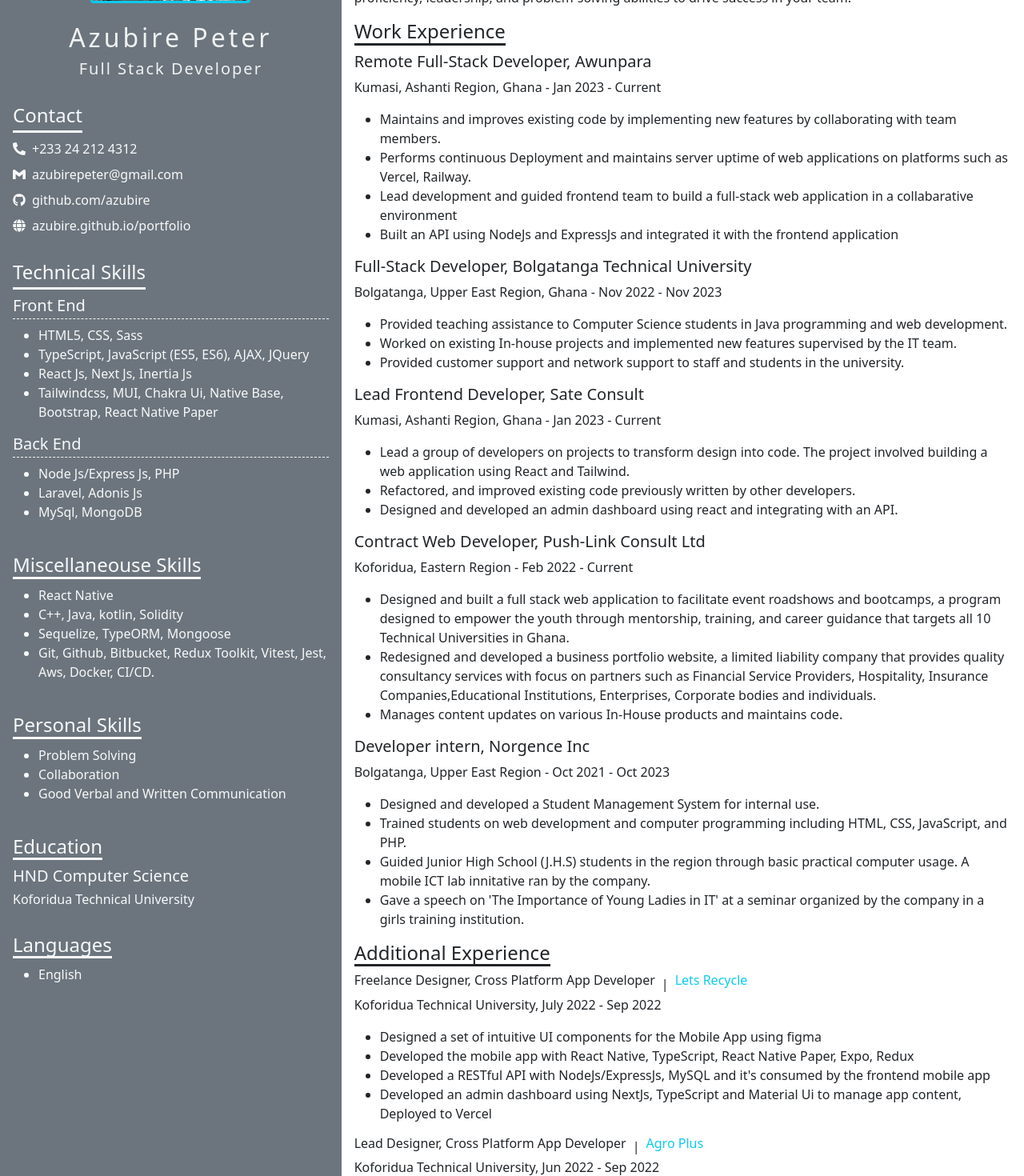
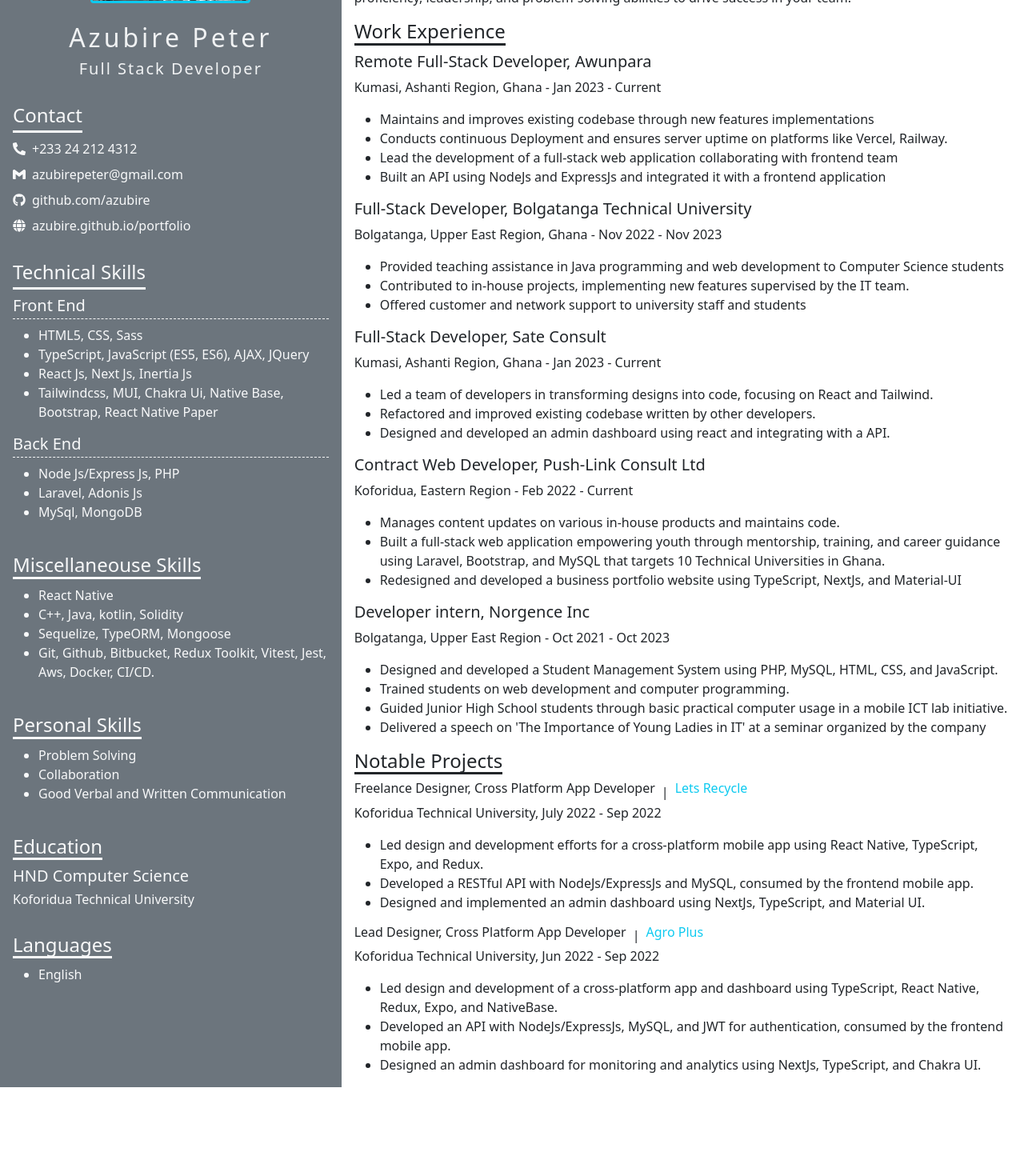
Before and after one commit to Azubire/azubire.github.io, a React (Create React App) app: page /cv in a window 1280 px wide. Shown: the part 220-1690 px from the top of the page at 80% size. After the commit the page ends 1579 px from the top, so only its background shows below. Built offline with nearby package versions, Linux system fonts and the light colour scheme.

Commit message:
feat: update cv content

```diff
--- a/src/pages/About.js
+++ b/src/pages/About.js
@@ -95,7 +95,7 @@ const About = () => {
           </a>
           <a
             className="mx-3"
-            href="https://www.linkedin.com/in/peter-azubire-1a3b1b229"
+            href="https://www.linkedin.com/in/peter-azubire"
             rel="noreferrer"
             target="_blank"
           >
--- a/src/pages/Cv.jsx
+++ b/src/pages/Cv.jsx
@@ -10,19 +10,19 @@ const workExperience = [
     subtitle: "Kumasi, Ashanti Region, Ghana - Jan 2023 - Current",
     duties: [
       {
-        task: "Maintains and improves existing code by implementing new features by collaborating with team members.",
+        task: "Maintains and improves existing codebase through new features implementations",
         stack: "",
       },
       {
-        task: "Performs continuous Deployment and maintains server uptime of web applications on platforms such as Vercel, Railway.",
+        task: "Conducts continuous Deployment and ensures server uptime on platforms like Vercel, Railway.",
         stack: "",
       },
       {
-        task: "Lead development and guided frontend team to build a full-stack web application in a collabarative environment",
-        stack: "TypeScript, NodeJs, React, Github",
+        task: "Lead the development of a full-stack web application collaborating with frontend team",
+        stack: "React, Github",
       },
       {
-        task: "Built an API using NodeJs and ExpressJs and integrated it with the frontend application",
+        task: "Built an API using NodeJs and ExpressJs and integrated it with a frontend application",
         stack: "TypeScript, NodeJs, ExpressJs, MongoDB, Github, React",
       },
     ],
@@ -33,33 +33,33 @@ const workExperience = [
     subtitle: "Bolgatanga, Upper East Region, Ghana - Nov 2022 - Nov 2023",
     duties: [
       {
-        task: "Provided teaching assistance to Computer Science students in Java programming and web development.",
+        task: "Provided teaching assistance in Java programming and web development to Computer Science students",
         stack: "Java, HTML, CSS, JavaScript",
       },
       {
-        task: "Worked on existing In-house projects and implemented new features supervised by the IT team.",
-        stack: "React, Firebase, Bitbucket, Laravel",
+        task: "Contributed to in-house projects, implementing new features supervised by the IT team.",
+        stack: "",
       },
       {
-        task: "Provided customer support and network support to staff and students in the university.",
+        task: "Offered customer and network support to university staff and students",
         stack: "",
       },
     ],
   },
   {
-    title: "Lead Frontend Developer, Sate Consult",
+    title: "Full-Stack Developer, Sate Consult",
     subtitle: "Kumasi, Ashanti Region, Ghana - Jan 2023 - Current",
     duties: [
       {
-        task: "Lead a group of developers on projects to transform design into code. The project involved building a web application using React and Tailwind.",
+        task: "Led a team of developers in transforming designs into code, focusing on React and Tailwind.",
         stack: "React, Tailwind, Bitbucket",
       },
       {
-        task: "Refactored, and improved existing code previously written by other developers.",
+        task: "Refactored and improved existing codebase written by other developers.",
         stack: "React, Firebase, Bitbucket, Laravel",
       },
       {
-        task: "Designed and developed an admin dashboard using react and integrating with an API.",
+        task: "Designed and developed an admin dashboard using react and integrating with a API.",
         stack: "TypeScript, React, Firebase, NextJs, Laravel",
       },
     ],
@@ -69,16 +69,16 @@ const workExperience = [
     subtitle: "Koforidua, Eastern Region - Feb 2022 - Current",
     duties: [
       {
-        task: "Designed and built a full stack web application to facilitate event roadshows and bootcamps, a program designed to empower the youth through mentorship, training, and career guidance that targets all 10 Technical Universities in Ghana.",
+        task: "Manages content updates on various in-house products and maintains code.",
+        stack: "",
+      },
+      {
+        task: "Built a full-stack web application empowering youth through mentorship, training, and career guidance using Laravel, Bootstrap, and MySQL that targets 10 Technical Universities in Ghana.",
         stack: "Laravel, Boostrap and MySQL",
       },
       {
-        task: "Redesigned and developed a business portfolio website, a limited liability company that provides quality consultancy services with focus on partners such as Financial Service Providers, Hospitality, Insurance Companies,Educational Institutions, Enterprises, Corporate bodies and individuals.",
+        task: "Redesigned and developed a business portfolio website using TypeScript, NextJs, and Material-UI",
         stack: "TypeScript, NextJs, MUI",
-      },
-      {
-        task: "Manages content updates on various In-House products and maintains code.",
-        stack: "",
       },
     ],
   },
@@ -87,19 +87,19 @@ const workExperience = [
     subtitle: "Bolgatanga, Upper East Region - Oct 2021 - Oct 2023",
     duties: [
       {
-        task: "Designed and developed a Student Management System for internal use.",
+        task: "Designed and developed a Student Management System using PHP, MySQL, HTML, CSS, and JavaScript.",
         stack: "PHP, MySQL, HTML, CSS, JavaScript",
       },
       {
-        task: "Trained students on web development and computer programming including HTML, CSS, JavaScript, and PHP.",
+        task: "Trained students on web development and computer programming.",
         stack: "",
       },
       {
-        task: "Guided Junior High School (J.H.S) students in the region through basic practical computer usage. A mobile ICT lab innitative ran by the company.",
+        task: "Guided Junior High School students through basic practical computer usage in a mobile ICT lab initiative.",
         stack: "",
       },
       {
-        task: "Gave a speech on 'The Importance of Young Ladies in IT' at a seminar organized by the company in a girls training institution.",
+        task: "Delivered a speech on 'The Importance of Young Ladies in IT' at a seminar organized by the company",
         stack: "",
       },
     ],
@@ -127,16 +127,14 @@ const projects = [
     subtitle: "Koforidua Technical University, July 2022 - Sep 2022",
     duties: [
       {
-        task: "Designed a set of intuitive UI components for the Mobile App using figma ",
+        task: "Led design and development efforts for a cross-platform mobile app using React Native, TypeScript, Expo, and Redux.",
       },
       {
-        task: "Developed the mobile app with React Native, TypeScript, React Native Paper, Expo, Redux",
+        task: "Developed a RESTful API with NodeJs/ExpressJs and MySQL, consumed by the frontend mobile app.",
       },
+
       {
-        task: "Developed a RESTful API with NodeJs/ExpressJs, MySQL and it's consumed by the frontend mobile app",
-      },
-      {
-        task: "Developed an admin dashboard using NextJs, TypeScript and Material Ui to manage app content, Deployed to Vercel",
+        task: "Designed and implemented an admin dashboard using NextJs, TypeScript, and Material UI.",
       },
     ],
   },
@@ -146,16 +144,13 @@ const projects = [
     subtitle: "Koforidua Technical University, Jun 2022 - Sep 2022",
     duties: [
       {
-        task: "Designed app's and dashboard UI components using figma",
+        task: "Led design and development of a cross-platform app and dashboard using TypeScript, React Native, Redux, Expo, and NativeBase.",
       },
       {
-        task: "Developed app with TypeScript, React Native, Redux, Expo and NativeBase",
+        task: "Developed an API with NodeJs/ExpressJs, MySQL, and JWT for authentication, consumed by the frontend mobile app.",
       },
       {
-        task: "Designed and Developed an API with NodeJs/ExpressJs, MySQL and JWT for authentication that's consumed by the frontend mobile app",
-      },
-      {
-        task: "Developed an admin Dashboard for monitoring and analytics with NextJs, TypeScript, Chakra Ui",
+        task: "Designed an admin dashboard for monitoring and analytics using NextJs, TypeScript, and Chakra UI.",
       },
     ],
   },
@@ -359,7 +354,7 @@ const Cv = () => {
             {workExperience.map((item, index) => (
               <Stack key={index}>
                 <h5>{item.title}</h5>
-                <p className="d">{item.subtitle}</p>
+                <p className="font-italic">{item.subtitle}</p>
                 <ul>
                   {item.duties.map((item, index) => (
                     <li key={index}>{item.task}</li>
@@ -372,7 +367,7 @@ const Cv = () => {
           <Stack>
             <Stack direction="horizontal" className="justify-content-between">
               <h4 className="font-weight-bold border-bottom border-3 border-dark ">
-                Additional Experience
+                Notable Projects
               </h4>
             </Stack>
             {projects.map((item, index) => (
```
